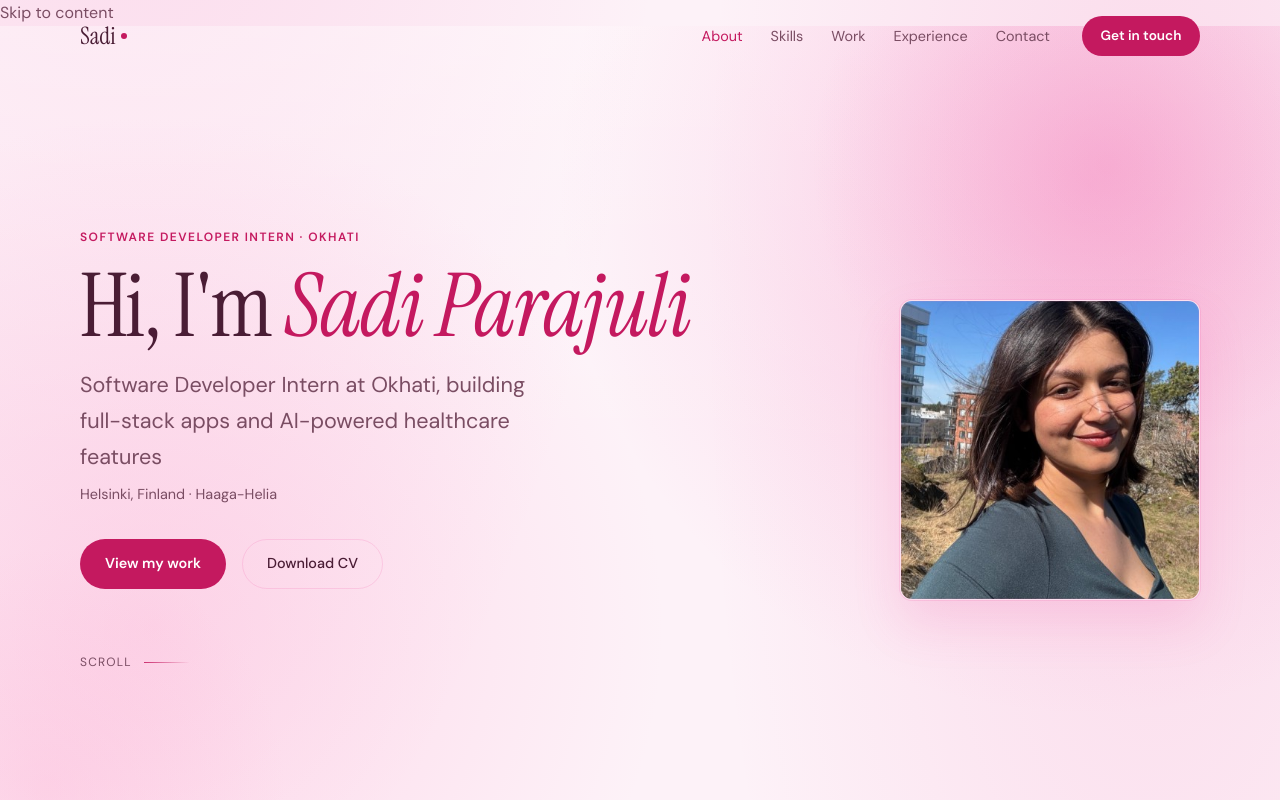
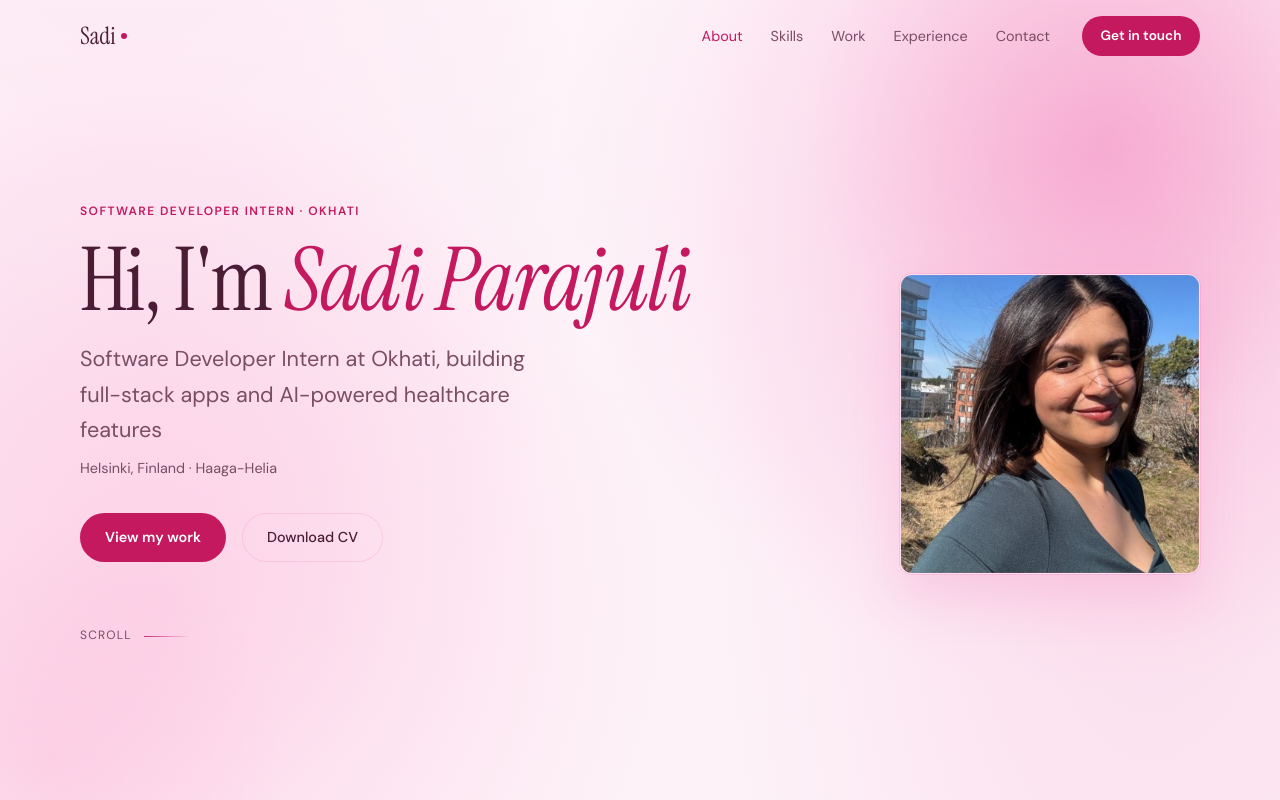
Before and after one commit to sadikshyeah/Sadi_portfolio, a React (Vite) app: page / in a window 1280 px wide. Shown: the top 800 px of the page. Built offline with nearby package versions, Linux system fonts and the light colour scheme.

Commit message:
Add skip link styles for improved accessibility and adjust project card hint display

```diff
--- a/src/index.css
+++ b/src/index.css
@@ -102,6 +102,26 @@ code {
 .container {
   width: var(--container);
   margin-inline: auto;
+}
+
+.skip-link {
+  position: fixed;
+  top: 0.75rem;
+  left: 0.75rem;
+  z-index: 200;
+  padding: 0.6rem 1rem;
+  border-radius: 999px;
+  background: var(--accent);
+  color: #ffffff;
+  font-size: 0.9rem;
+  font-weight: 600;
+  transform: translateY(-200%);
+}
+
+.skip-link:focus-visible {
+  transform: none;
+  outline-color: #ffffff;
+  box-shadow: var(--focus-ring);
 }
 
 .eyebrow {
@@ -707,6 +727,7 @@ code {
 }
 
 .project-card__hint {
+  display: none;
   margin: 0;
   font-size: 0.7rem;
   letter-spacing: 0.06em;
@@ -715,6 +736,7 @@ code {
 }
 
 .project-card__dots {
+  margin-left: auto;
   display: flex;
   align-items: center;
   gap: 0.4rem;
@@ -1088,6 +1110,10 @@ code {
     display: none;
   }
 
+  .project-card__hint {
+    display: block;
+  }
+
   .project-card__image {
     flex-basis: 86%;
     width: 86%;
```
